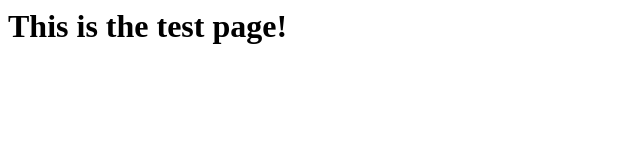
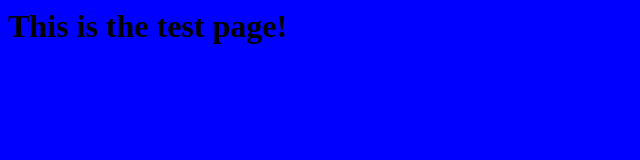
Before and after one commit to simonv3/skagway-school, a plain HTML site: page index.html in a window 1280 px wide. Shown: the whole page, without its empty margins (0-640 px from the left). Drawn offline with Linux system fonts and the light colour scheme.

Commit message:
Update index.html

```diff
--- a/index.html
+++ b/index.html
@@ -1,6 +1,10 @@
 <html>
   <head>
-    <link href='style.css'>
+    <style>
+      body {
+        background: blue;
+      }
+    </style>
   </head>
 <body>
 
```
